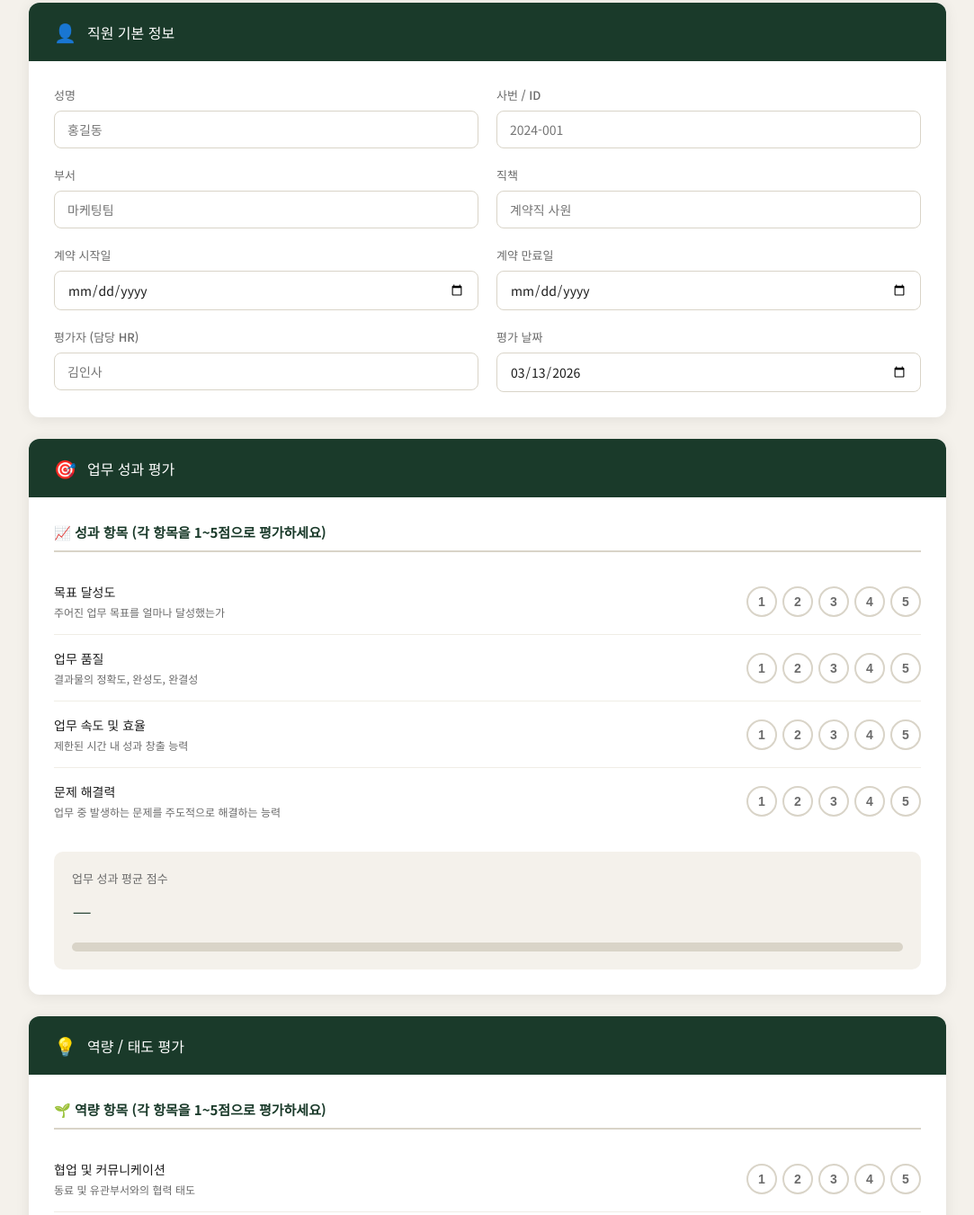
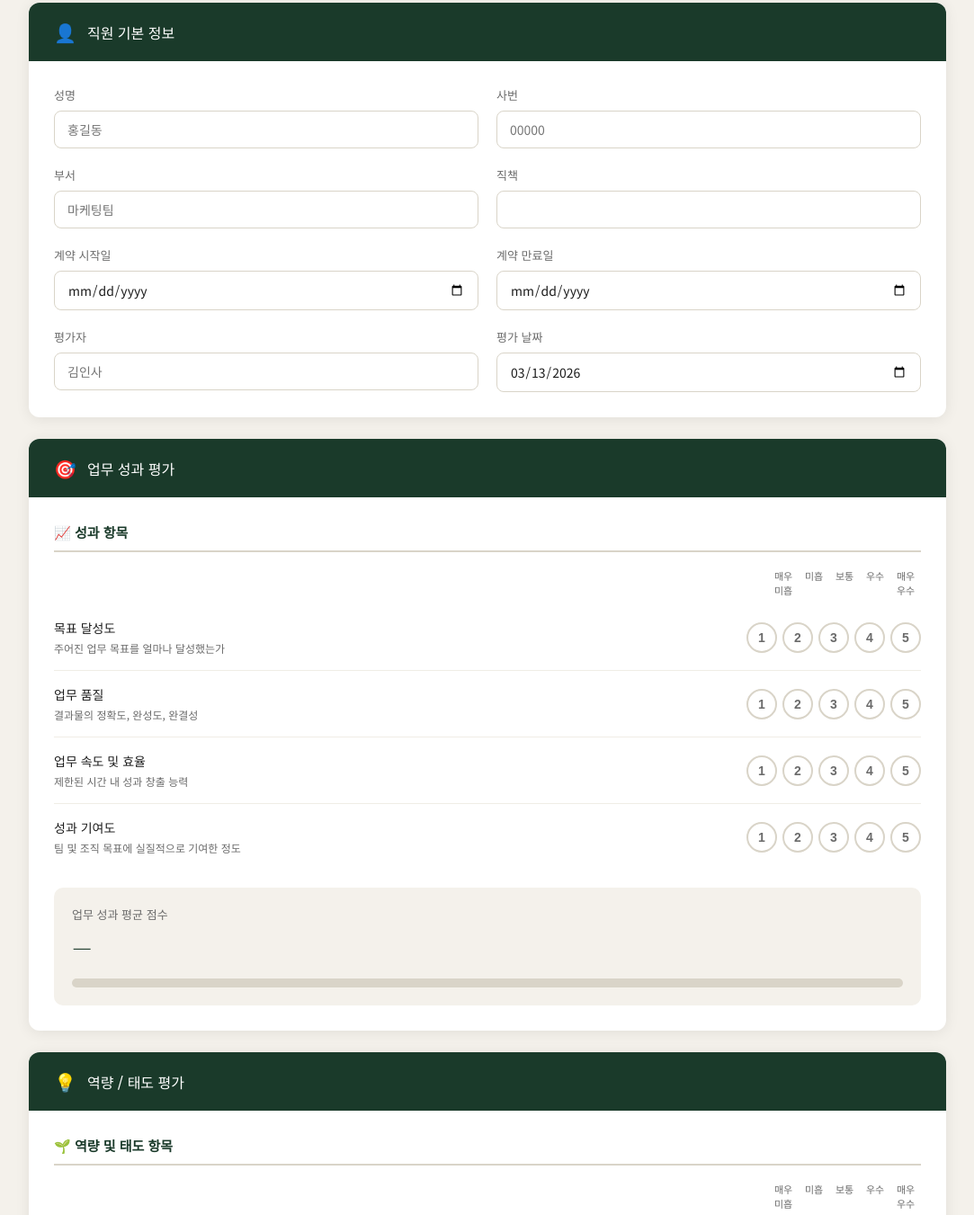
Before and after one commit to LEEEEDADA/evaluation-Fixed-term-employee-, a plain HTML site: page index.html in a window 1280 px wide. Shown: the part 197-1548 px from the top of the page at 90% size, without its empty margins (98-1181 px from the left). Drawn offline with Linux system fonts and the light colour scheme.

Commit message:
Add files via upload

```diff
--- a/index.html
+++ b/index.html
@@ -397,8 +397,8 @@
             <input type="text" id="emp-name" placeholder="홍길동">
           </div>
           <div class="form-group">
-            <label>사번 / ID</label>
-            <input type="text" id="emp-id" placeholder="2024-001">
+            <label>사번</label>
+            <input type="text" id="emp-id" placeholder="00000">
           </div>
           <div class="form-group">
             <label>부서</label>
@@ -406,7 +406,7 @@
           </div>
           <div class="form-group">
             <label>직책</label>
-            <input type="text" id="emp-role" placeholder="계약직 사원">
+            <input type="text" id="emp-role" placeholder="">
           </div>
           <div class="form-group">
             <label>계약 시작일</label>
@@ -417,7 +417,7 @@
             <input type="date" id="emp-end">
           </div>
           <div class="form-group">
-            <label>평가자 (담당 HR)</label>
+            <label>평가자</label>
             <input type="text" id="evaluator-name" placeholder="김인사">
           </div>
           <div class="form-group">
@@ -435,7 +435,14 @@
         <h2>업무 성과 평가</h2>
       </div>
       <div class="card-body">
-        <div class="section-title">📈 성과 항목 (각 항목을 1~5점으로 평가하세요)</div>
+        <div class="section-title">📈 성과 항목</div>
+        <div class="score-guide" style="display:flex;justify-content:flex-end;gap:0;margin-bottom:8px;font-size:11px;color:var(--text-muted);">
+          <span style="width:34px;text-align:center">매우<br>미흡</span>
+          <span style="width:34px;text-align:center">미흡</span>
+          <span style="width:34px;text-align:center">보통</span>
+          <span style="width:34px;text-align:center">우수</span>
+          <span style="width:34px;text-align:center">매우<br>우수</span>
+        </div>
 
         <div id="performance-ratings">
           <!-- 동적 생성 -->
@@ -461,7 +468,14 @@
         <h2>역량 / 태도 평가</h2>
       </div>
       <div class="card-body">
-        <div class="section-title">🌱 역량 항목 (각 항목을 1~5점으로 평가하세요)</div>
+        <div class="section-title">🌱 역량 및 태도 항목</div>
+        <div class="score-guide" style="display:flex;justify-content:flex-end;gap:0;margin-bottom:8px;font-size:11px;color:var(--text-muted);">
+          <span style="width:34px;text-align:center">매우<br>미흡</span>
+          <span style="width:34px;text-align:center">미흡</span>
+          <span style="width:34px;text-align:center">보통</span>
+          <span style="width:34px;text-align:center">우수</span>
+          <span style="width:34px;text-align:center">매우<br>우수</span>
+        </div>
 
         <div id="attitude-ratings">
           <!-- 동적 생성 -->
@@ -487,20 +501,7 @@
         <h2>종합 의견 및 최종 결정</h2>
       </div>
       <div class="card-body">
-        <div class="form-group" style="margin-bottom:24px">
-          <label>종합 의견 (자유롭게 작성)</label>
-          <textarea id="comments" rows="4" placeholder="해당 직원의 업무 수행 전반에 대한 의견을 작성해 주세요."></textarea>
-        </div>
-
-        <div class="section-title">🔖 최종 계약 연장 결정</div>
-        <div class="decision-group">
-          <button class="decision-btn extend" onclick="setDecision('연장')">✅ 계약 연장</button>
-          <button class="decision-btn pending" onclick="setDecision('보류')">⏳ 보류 / 재검토</button>
-          <button class="decision-btn terminate" onclick="setDecision('종료')">❌ 계약 종료</button>
-        </div>
-        <input type="hidden" id="final-decision" value="">
-
-        <div class="score-bar-container" style="margin-top:24px">
+        <div class="score-bar-container" style="margin-bottom:24px">
           <div class="score-total">
             <div>
               <div style="font-size:13px;color:var(--text-muted);margin-bottom:4px">종합 평균 점수</div>
@@ -510,6 +511,21 @@
           </div>
           <div class="score-bar-track"><div class="score-bar-fill" id="total-bar"></div></div>
         </div>
+
+        <div class="form-group" style="margin-bottom:24px">
+          <div style="display:flex;justify-content:space-between;align-items:center;margin-bottom:6px">
+            <label style="margin-bottom:0">종합 의견 (500자 이내)</label>
+            <span id="char-count" style="font-size:12px;color:var(--text-muted)">0 / 500</span>
+          </div>
+          <textarea id="comments" rows="4" maxlength="500" placeholder="해당 직원의 업무 수행 전반에 대한 의견을 작성해 주세요." oninput="document.getElementById('char-count').textContent=this.value.length+' / 500'"></textarea>
+        </div>
+
+        <div class="section-title">🔖 최종 계약 연장 결정</div>
+        <div class="decision-group">
+          <button class="decision-btn extend" onclick="setDecision('연장')">✅ 계약 연장</button>
+          <button class="decision-btn terminate" onclick="setDecision('종료')">❌ 계약 종료</button>
+        </div>
+        <input type="hidden" id="final-decision" value="">
 
         <div class="btn-row">
           <button class="btn btn-secondary" onclick="resetForm()">🔄 초기화</button>
@@ -551,7 +567,7 @@ const performanceItems = [
   { id: 'p1', label: '목표 달성도', desc: '주어진 업무 목표를 얼마나 달성했는가' },
   { id: 'p2', label: '업무 품질', desc: '결과물의 정확도, 완성도, 완결성' },
   { id: 'p3', label: '업무 속도 및 효율', desc: '제한된 시간 내 성과 창출 능력' },
-  { id: 'p4', label: '문제 해결력', desc: '업무 중 발생하는 문제를 주도적으로 해결하는 능력' },
+  { id: 'p4', label: '성과 기여도', desc: '팀 및 조직 목표에 실질적으로 기여한 정도' },
 ];
 const attitudeItems = [
   { id: 'a1', label: '협업 및 커뮤니케이션', desc: '동료 및 유관부서와의 협력 태도' },
@@ -640,7 +656,7 @@ function updateScoreUI(scoreId, barId, badgeId, avg) {
 function setDecision(val) {
   document.getElementById('final-decision').value = val;
   document.querySelectorAll('.decision-btn').forEach(b => b.classList.remove('active'));
-  const map = { '연장': 'extend', '보류': 'pending', '종료': 'terminate' };
+  const map = { '연장': 'extend', '종료': 'terminate' };
   document.querySelector(`.decision-btn.${map[val]}`).classList.add('active');
 }
 
```
